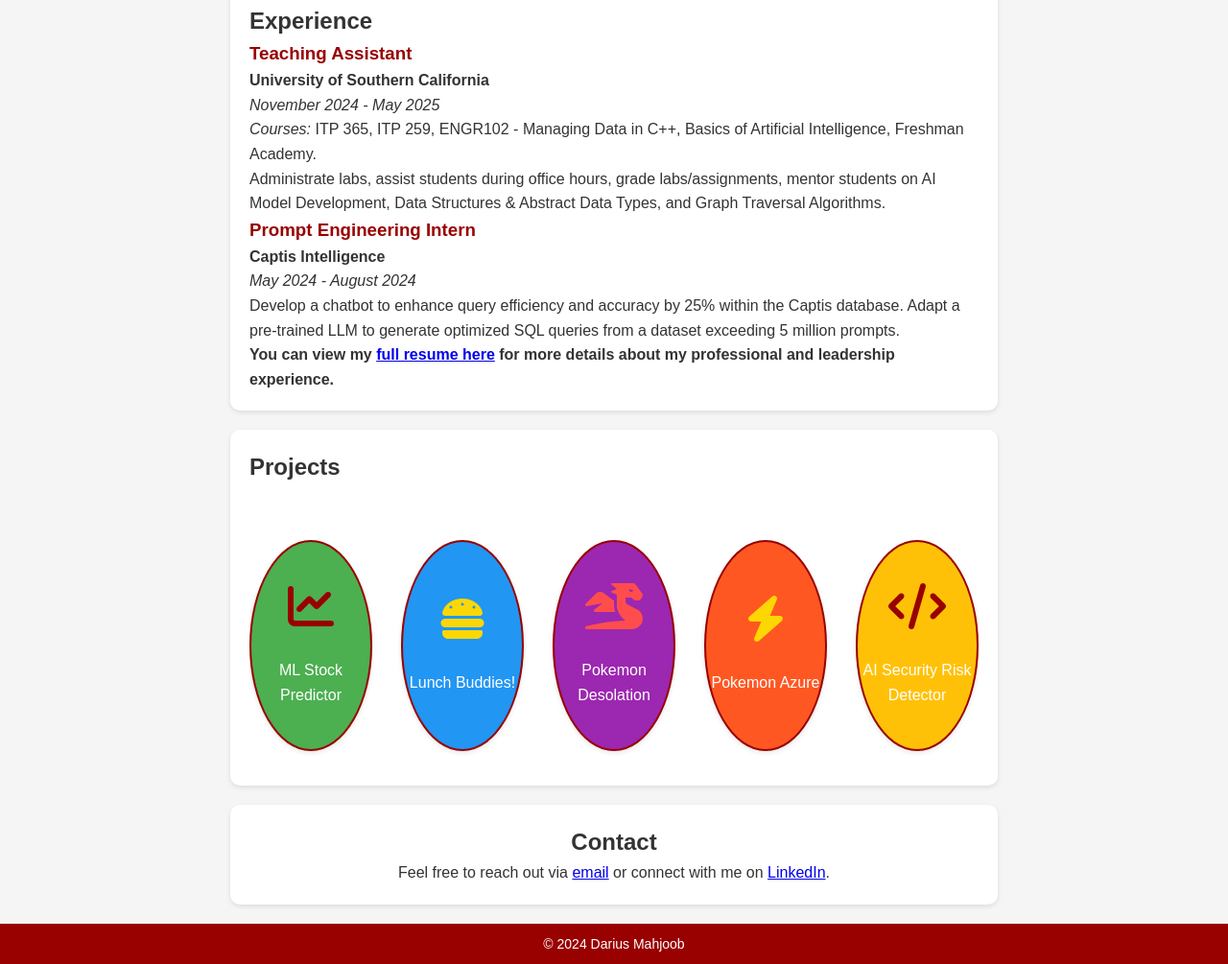
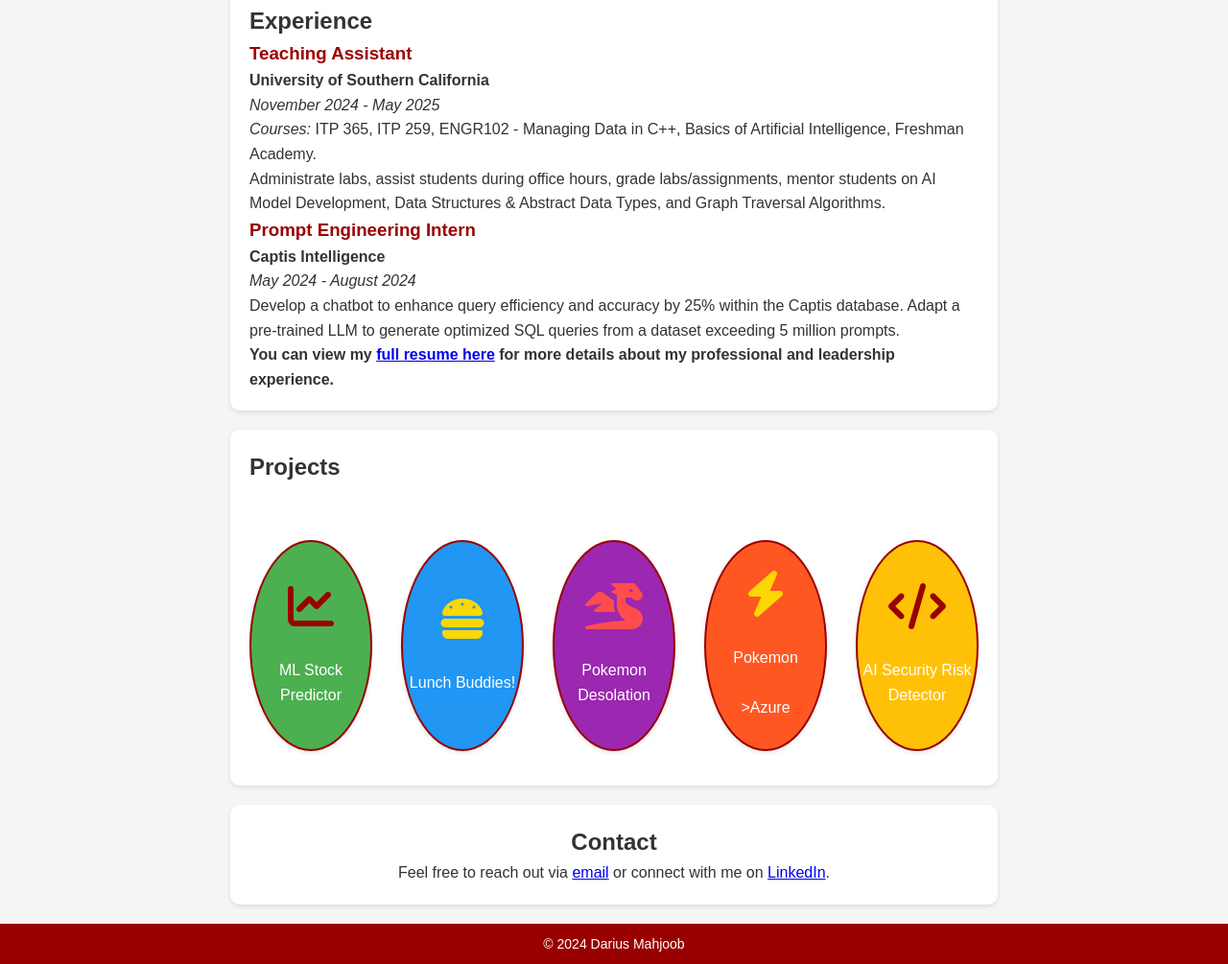
Before and after one commit to DMahjoob/dmahjoob.github.io, a plain HTML site: page index.html in a window 1280 px wide. Shown: the part 461-1466 px from the top of the page at 96% size. Drawn offline with Linux system fonts and the light colour scheme.

Commit message:
Update index.html

```diff
--- a/index.html
+++ b/index.html
@@ -169,7 +169,9 @@
           target="_blank"
         >
           <i class="fas fa-bolt" style="color: #fcd703;"></i>
-          <p>Pokemon      Azure</p>
+          <p>Pokemon</p>
+          <br>
+          <p>>Azure</p>
         </a>
 
         <a
```
